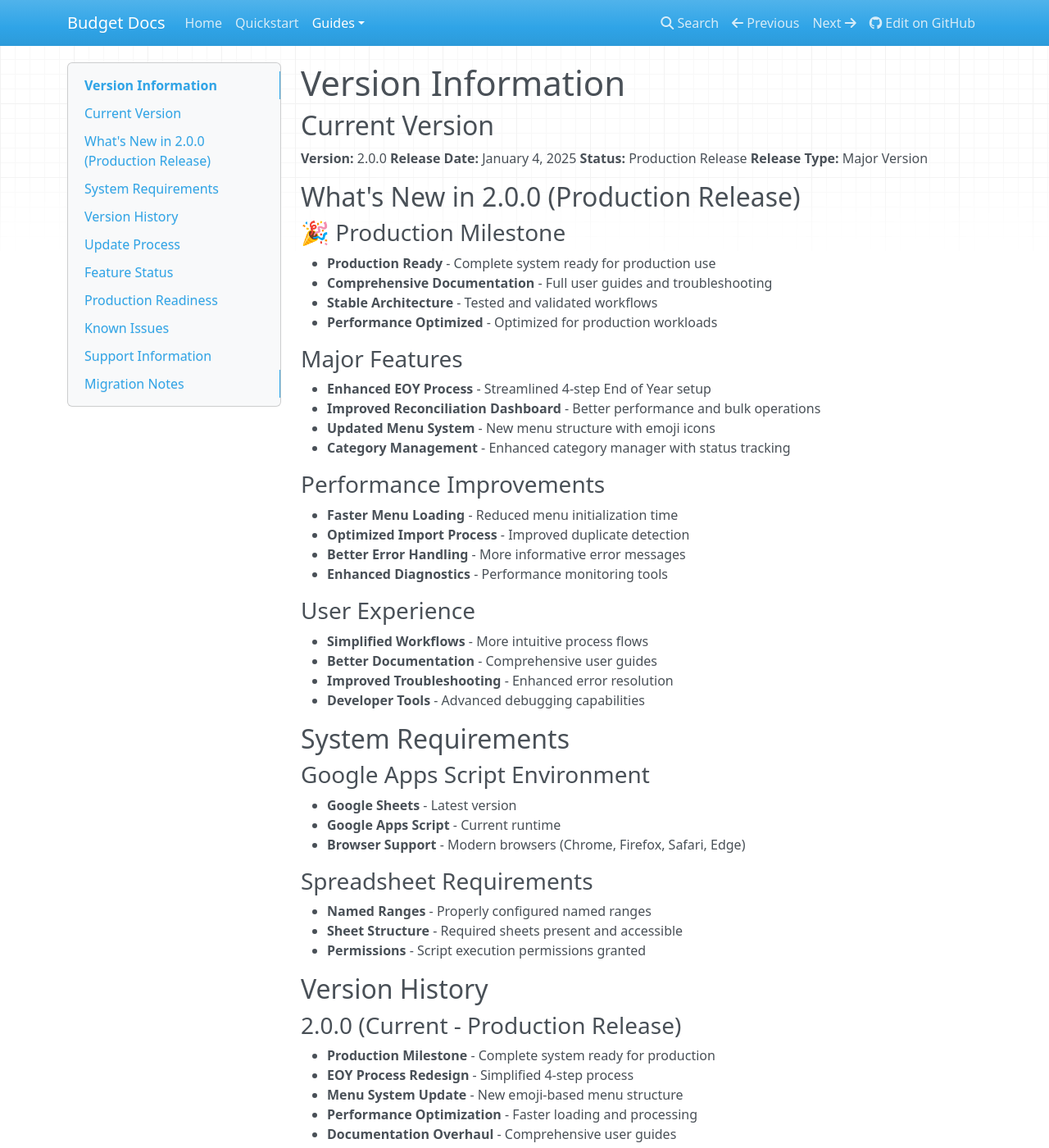
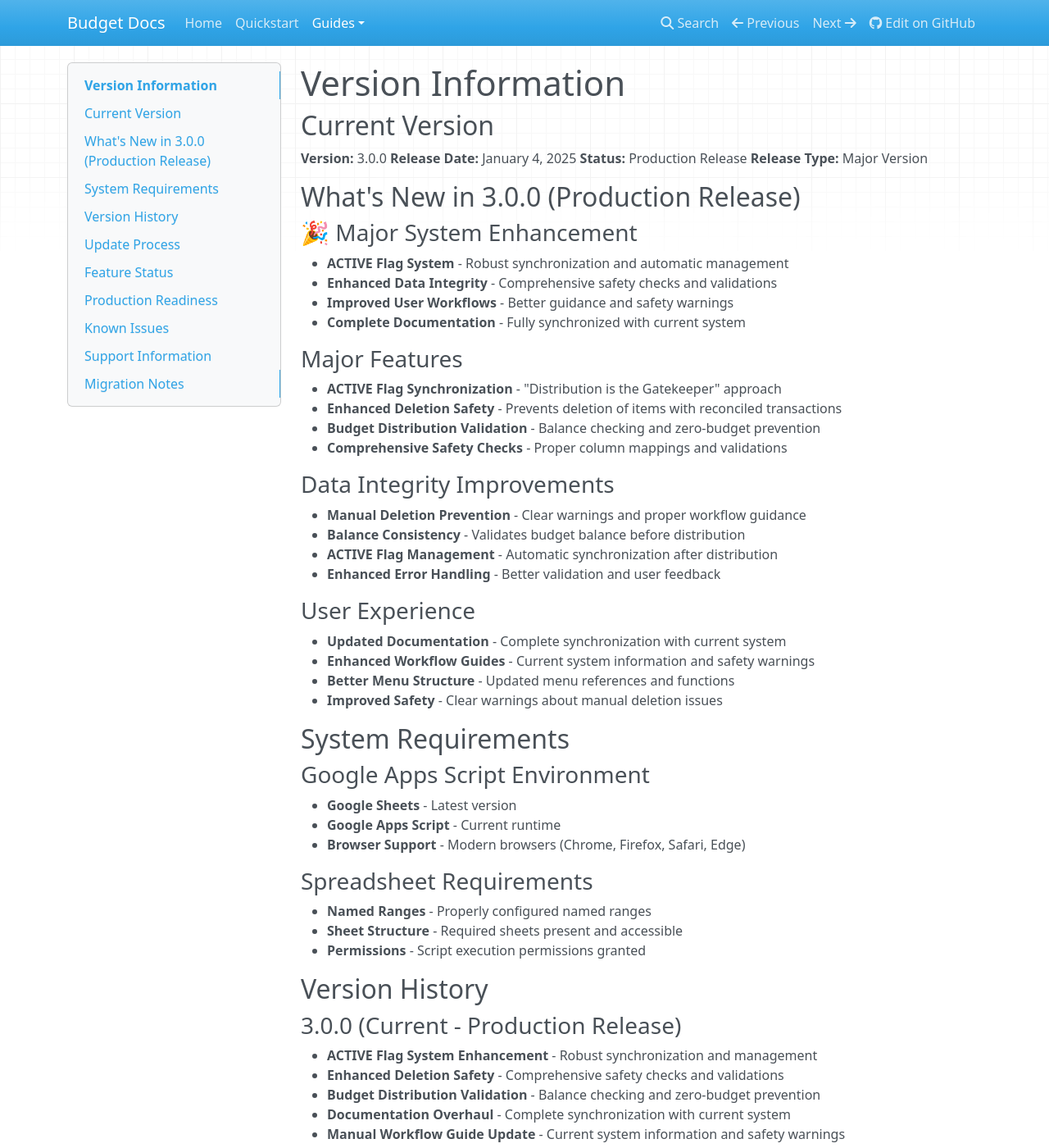
Before and after one commit to griadooss/budget-docs, an MkDocs documentation site: the page built from docs/guides/system/version.md, in a window 1280 px wide and 1400 px high. Shown: the whole window at 82% size. Built offline with MkDocs 1.6.1, drawn with Linux system fonts in a browser that asks for light colours; nearby versions of some CDN libraries; some of the changed text lies outside the part shown.

Commit message:
Update documentation version to 3.0.0
- Updated version information to reflect new major release
- Added comprehensive 3.0.0 feature list:
  - ACTIVE Flag System Enhancement
  - Enhanced Deletion Safety
  - Budget Distribution Validation
  - Documentation Overhaul
  - Manual Workflow Guide Updates
- Updated version history with current release details

```diff
--- a/docs/guides/system/version.md
+++ b/docs/guides/system/version.md
@@ -7,36 +7,36 @@ description: 'Current version and update information'
 
 ## Current Version
 
-**Version:** 2.0.0
+**Version:** 3.0.0
 **Release Date:** January 4, 2025
 **Status:** Production Release
 **Release Type:** Major Version
 
-## What's New in 2.0.0 (Production Release)
+## What's New in 3.0.0 (Production Release)
 
-### 🎉 Production Milestone
-- **Production Ready** - Complete system ready for production use
-- **Comprehensive Documentation** - Full user guides and troubleshooting
-- **Stable Architecture** - Tested and validated workflows
-- **Performance Optimized** - Optimized for production workloads
+### 🎉 Major System Enhancement
+- **ACTIVE Flag System** - Robust synchronization and automatic management
+- **Enhanced Data Integrity** - Comprehensive safety checks and validations
+- **Improved User Workflows** - Better guidance and safety warnings
+- **Complete Documentation** - Fully synchronized with current system
 
 ### Major Features
-- **Enhanced EOY Process** - Streamlined 4-step End of Year setup
-- **Improved Reconciliation Dashboard** - Better performance and bulk operations
-- **Updated Menu System** - New menu structure with emoji icons
-- **Category Management** - Enhanced category manager with status tracking
+- **ACTIVE Flag Synchronization** - "Distribution is the Gatekeeper" approach
+- **Enhanced Deletion Safety** - Prevents deletion of items with reconciled transactions
+- **Budget Distribution Validation** - Balance checking and zero-budget prevention
+- **Comprehensive Safety Checks** - Proper column mappings and validations
 
-### Performance Improvements
-- **Faster Menu Loading** - Reduced menu initialization time
-- **Optimized Import Process** - Improved duplicate detection
-- **Better Error Handling** - More informative error messages
-- **Enhanced Diagnostics** - Performance monitoring tools
+### Data Integrity Improvements
+- **Manual Deletion Prevention** - Clear warnings and proper workflow guidance
+- **Balance Consistency** - Validates budget balance before distribution
+- **ACTIVE Flag Management** - Automatic synchronization after distribution
+- **Enhanced Error Handling** - Better validation and user feedback
 
 ### User Experience
-- **Simplified Workflows** - More intuitive process flows
-- **Better Documentation** - Comprehensive user guides
-- **Improved Troubleshooting** - Enhanced error resolution
-- **Developer Tools** - Advanced debugging capabilities
+- **Updated Documentation** - Complete synchronization with current system
+- **Enhanced Workflow Guides** - Current system information and safety warnings
+- **Better Menu Structure** - Updated menu references and functions
+- **Improved Safety** - Clear warnings about manual deletion issues
 
 ## System Requirements
 
@@ -52,7 +52,14 @@ description: 'Current version and update information'
 
 ## Version History
 
-### 2.0.0 (Current - Production Release)
+### 3.0.0 (Current - Production Release)
+- **ACTIVE Flag System Enhancement** - Robust synchronization and management
+- **Enhanced Deletion Safety** - Comprehensive safety checks and validations
+- **Budget Distribution Validation** - Balance checking and zero-budget prevention
+- **Documentation Overhaul** - Complete synchronization with current system
+- **Manual Workflow Guide Update** - Current system information and safety warnings
+
+### 2.0.0 (Previous - Production Release)
 - **Production Milestone** - Complete system ready for production
 - **EOY Process Redesign** - Simplified 4-step process
 - **Menu System Update** - New emoji-based menu structure
```
